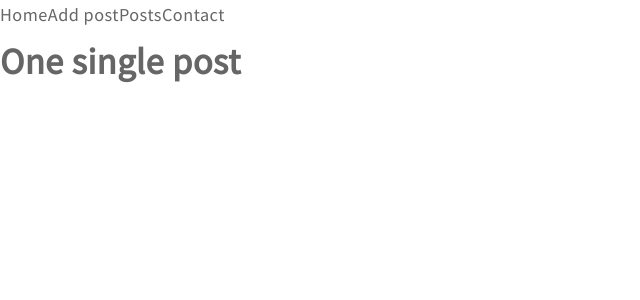
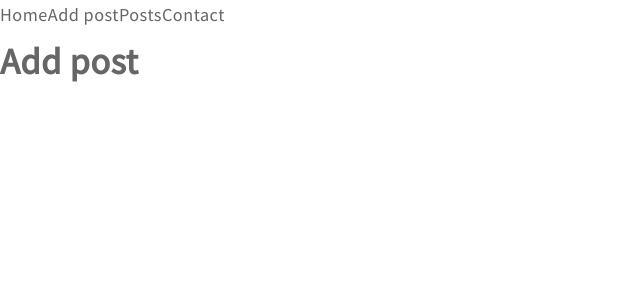
Before and after one commit to PawelZurawka/MERN, a React (Create React App) app in the folder client/: page /posts/new in a window 1280 px wide. Shown: the top 300 px of the page, without its empty margins (0-640 px from the left). Built offline with nearby package versions, Linux system fonts and the light colour scheme.

Commit message:
Fix problem with link to add post

```diff
--- a/client/src/App.js
+++ b/client/src/App.js
@@ -19,8 +19,8 @@
           <Route path='/' exact component={Home} />
           <Route path='/posts' exact component={Posts} />
           <Route path='/contact' exact component={Contact} />
+          <Route path='/posts/new' exact component={AddPost} />
           <Route path='/posts/:id' exact component={SinglePost} />
-          <Route path='/new' exact component={AddPost} />
           <Route component={NotFound} />
         </Switch>
       </MainLayout>
--- a/client/src/components/features/NavBar/NavBar.js
+++ b/client/src/components/features/NavBar/NavBar.js
@@ -6,7 +6,7 @@
     return (
       <div>
         <Link to='/'>Home</Link>
-        <Link to='/new'>Add post</Link>
+        <Link to='/posts/new'>Add post</Link>
         <Link to='/posts'>Posts</Link>
         <Link to='/contact'>Contact</Link>
       </div>
```
